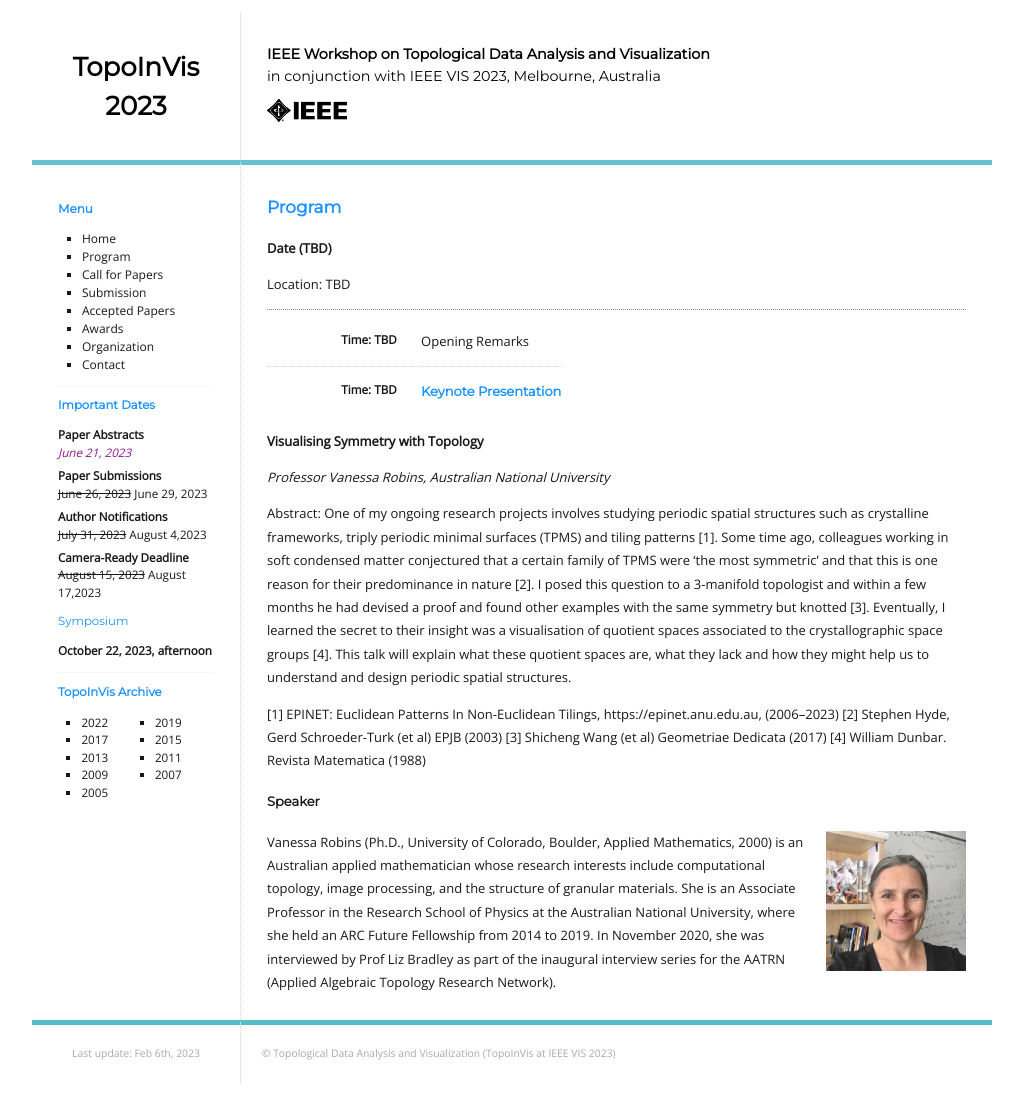
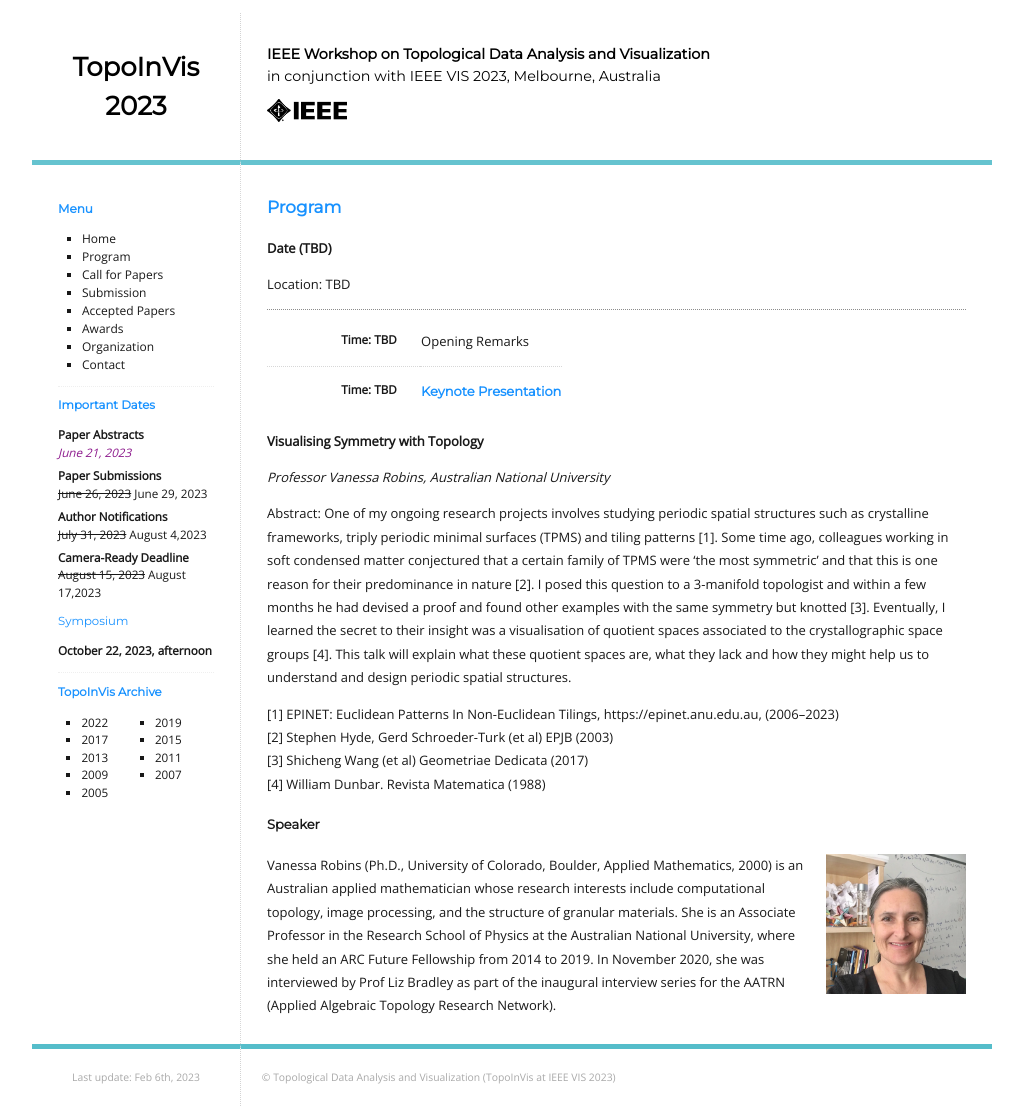
Before and after one commit to TopoInVis-Workshop/2024, a Jekyll site: the page built from _pages/program.md, in a window 1280 px wide. Shown: the whole page, without its empty margins (128-1151 px from the left). Built offline with Jekyll 4.4.1, drawn with Linux system fonts in a browser that asks for light colours; before the commit the page ends 1096 px from its top, so only the background shows below that.

```diff
--- a/_pages/program.md
+++ b/_pages/program.md
@@ -33,9 +33,9 @@ _Professor Vanessa Robins, Australian National University_
 
 Abstract: One of my ongoing research projects involves studying periodic spatial structures such as crystalline frameworks, triply periodic minimal surfaces (TPMS) and tiling patterns [1]. Some time ago, colleagues working in soft condensed matter conjectured that a certain family of TPMS were ‘the most symmetric’ and that this is one reason for their predominance in nature [2].  I posed this question to a 3-manifold topologist and within a few months he had devised a proof and found other examples with the same symmetry but knotted [3]. Eventually, I learned the secret to their insight was a visualisation of quotient spaces associated to the crystallographic space groups [4]. This talk will explain what these quotient spaces are, what they lack and how they might help us to understand and design periodic spatial structures.
 
-[1] EPINET: Euclidean Patterns In Non-Euclidean Tilings, https://epinet.anu.edu.au, (2006--2023)
-[2] Stephen Hyde, Gerd Schroeder-Turk (et al) EPJB (2003)
-[3] Shicheng Wang (et al) Geometriae Dedicata (2017)
+[1] EPINET: Euclidean Patterns In Non-Euclidean Tilings, https://epinet.anu.edu.au, (2006--2023)<br />
+[2] Stephen Hyde, Gerd Schroeder-Turk (et al) EPJB (2003) <br />
+[3] Shicheng Wang (et al) Geometriae Dedicata (2017)<br />
 [4] William Dunbar. Revista Matematica (1988)
 
 #### Speaker
```
